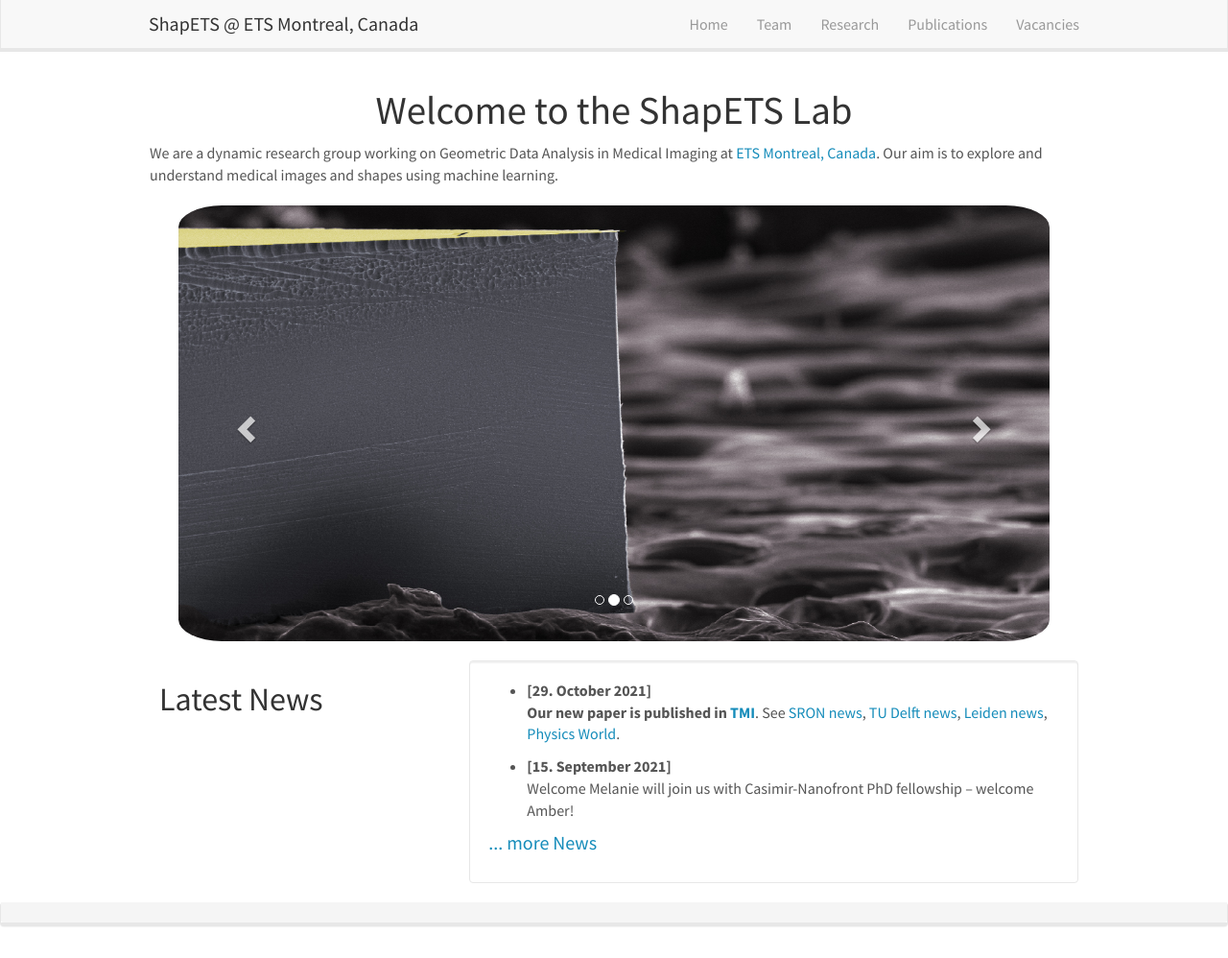
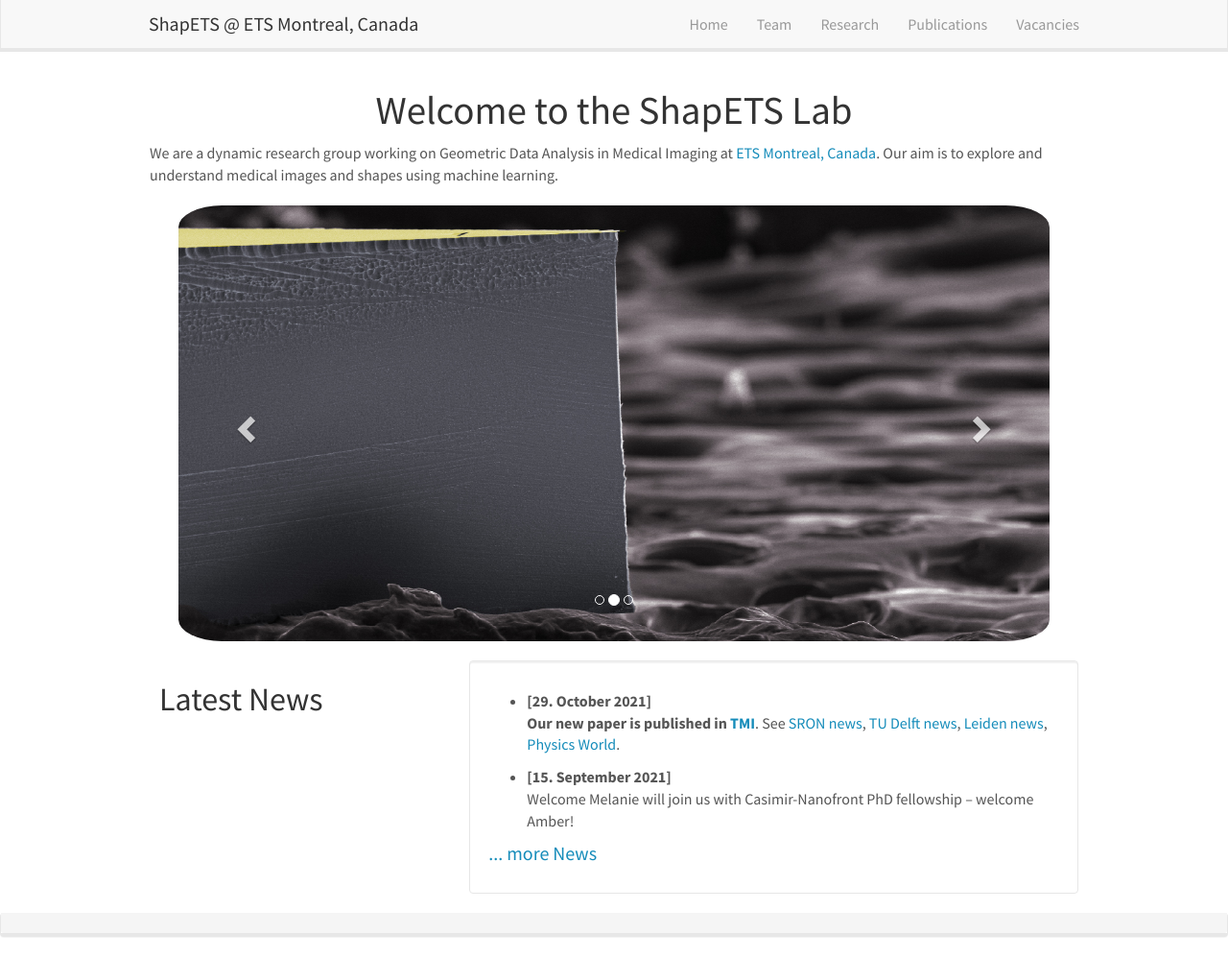
Before and after one commit to kharitz/shapets_website, a Jekyll site: the page built from _pages/home.md, in a window 1280 px wide and 998 px high. Shown: the whole window at 96% size. Built offline with Jekyll 4.4.1, drawn with Linux system fonts in a browser that asks for light colours; nearby versions of some CDN libraries.

Commit message:
Update news.html

```diff
--- a/_includes/news.html
+++ b/_includes/news.html
@@ -2,7 +2,7 @@
 <div class="well">
 
 {% for article in site.data.news limit:9 %}
-<ul><li> <b>[{{article.date}}] </b> {{article.headline | markdownify}}</li></ul>
+<p><ul><li> <b>[{{article.date}}] </b> {{article.headline | markdownify}}</li></ul></p>
 {% endfor %}
 
 
```
